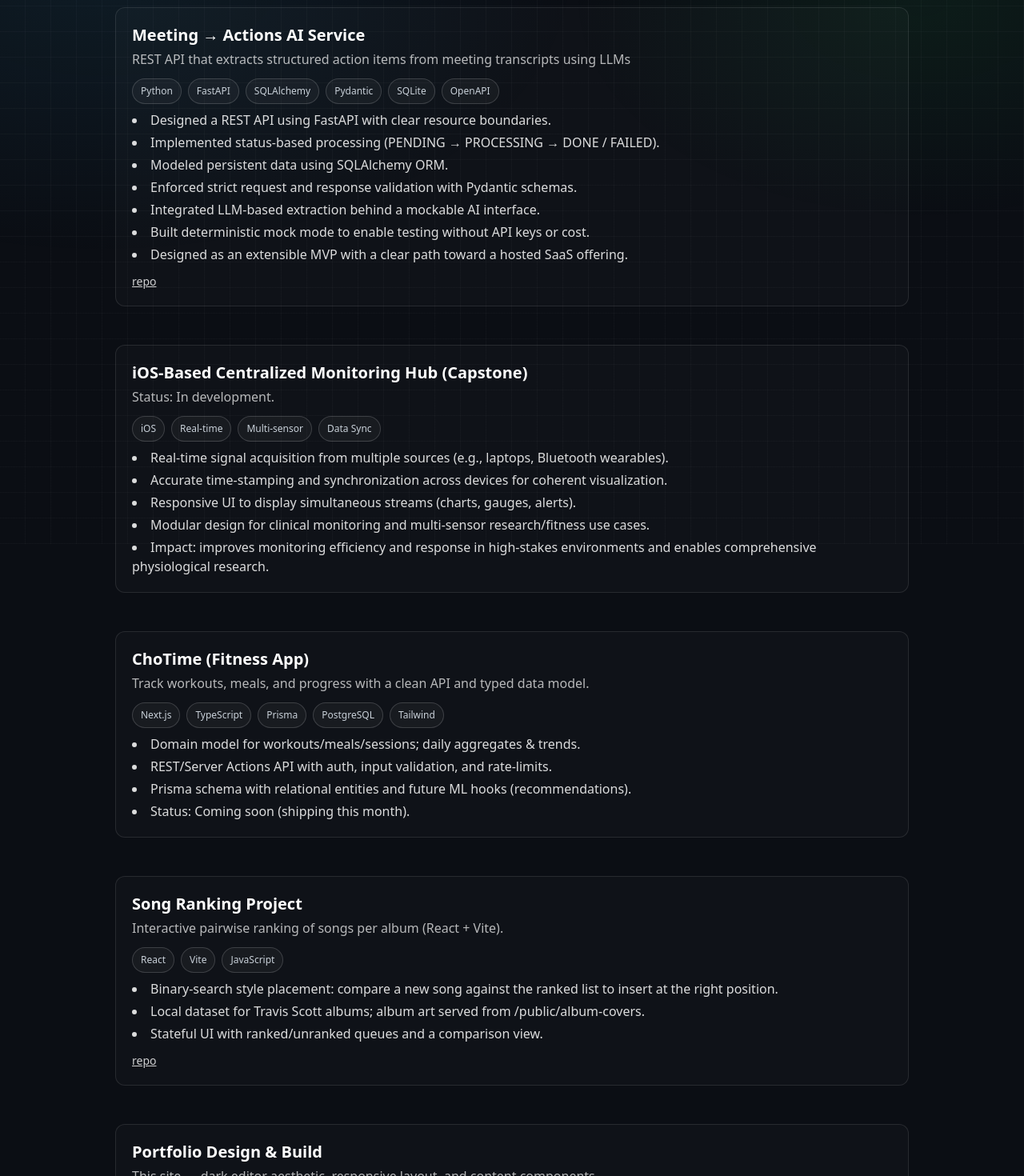
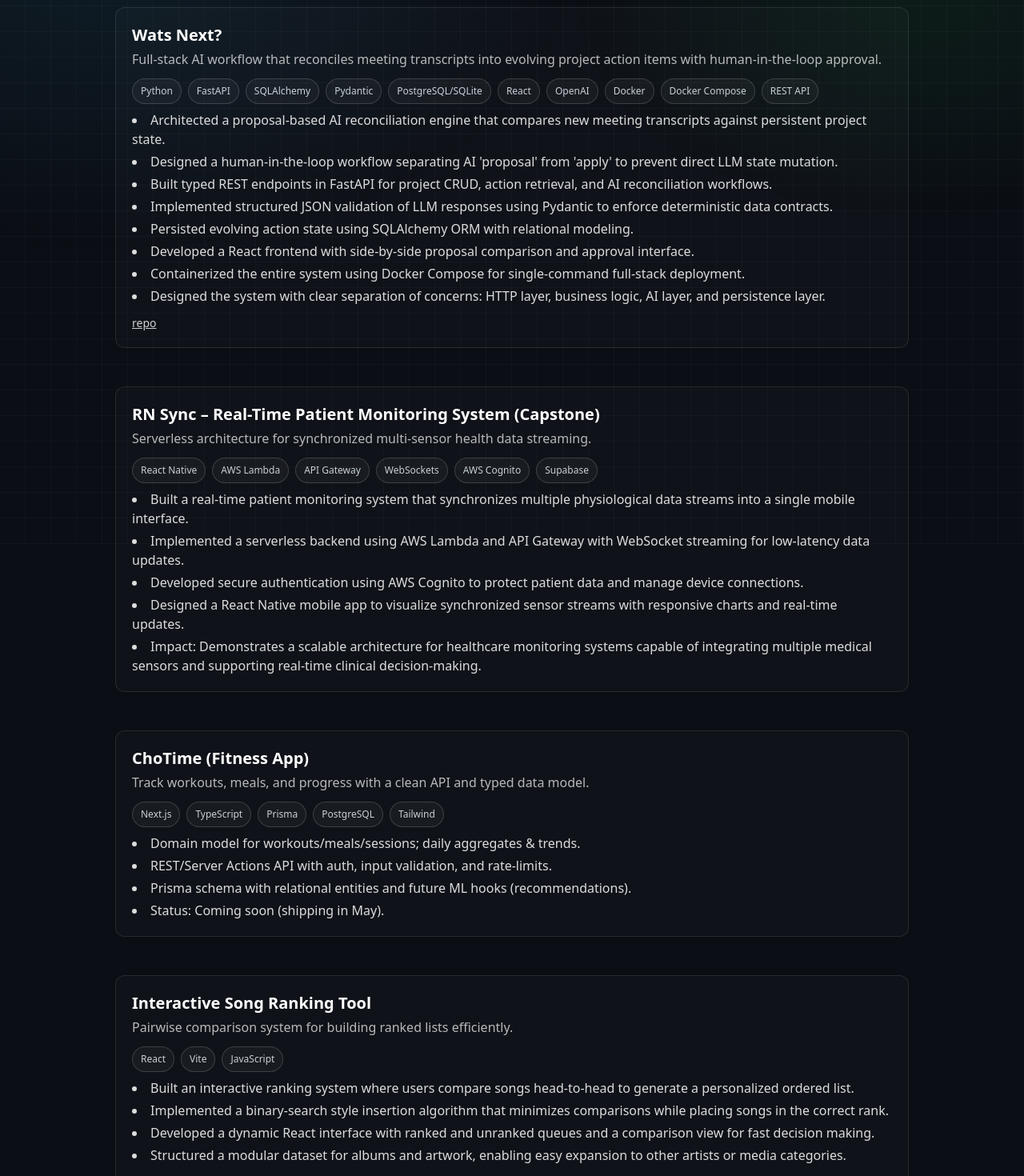
Before and after one commit to khalidtahir/portfolio, a Next.js app: page /projects in a window 1280 px wide. Shown: the part 120-1590 px from the top of the page at 80% size. Built offline with nearby package versions, Linux system fonts and the light colour scheme.

Commit message:
Update portfolio: project statuses, resume, and configuration

```diff
--- /dev/null
+++ b/next.config.js
@@ -0,0 +1,11 @@
+/** @type {import('next').NextConfig} */
+const nextConfig = {
+  typescript: {
+    ignoreBuildErrors: false,
+  },
+  experimental: {
+    typedRoutes: true,
+  },
+}
+
+module.exports = nextConfig
--- a/src/app/background/page.tsx
+++ b/src/app/background/page.tsx
@@ -69,7 +69,7 @@ export default function BackgroundPage() {
       {/* Experience */}
       <Section title="Experience">
         <TimelineCard
-          title="Part-Time Developer"
+          title="Software Developer"
           subtitle="Queen’s University IT Services — Information Security Office"
           date="Sep 2025 – Present"
           description="Leading web development for a new internal Cybersecurity Hub initiative under the Information Security Office."
--- a/src/data/site.ts
+++ b/src/data/site.ts
@@ -23,7 +23,7 @@ export type Project = {
   title: string
   tagline: string
   stack: string[]
-  status: "live" | "in-progress" | "planned"
+  status: "live" | "in-progress" | "planned" | "completed"
   links?: Partial<Record<"live" | "repo" | "demo", string>>
   bullets?: string[]
 }
@@ -69,42 +69,47 @@ export const experiences: Experience[] = [
 
 export const projects: Project[] = [
 {
-    title: "Meeting → Actions AI Service",
+  title: "Wats Next?",
   tagline:
-      "REST API that extracts structured action items from meeting transcripts using LLMs",
+    "Full-stack AI workflow that reconciles meeting transcripts into evolving project action items with human-in-the-loop approval.",
   stack: [
     "Python",
     "FastAPI",
     "SQLAlchemy",
     "Pydantic",
-      "SQLite",
-      "OpenAPI",
+    "PostgreSQL/SQLite",
+    "React",
+    "OpenAI",
+    "Docker",
+    "Docker Compose",
+    "REST API"
   ],
-    status: "in-progress",
+  status: "completed",
   links: {
     repo: "https://github.com/khalidtahir/Meeting-Actions-API",
   },
   bullets: [
-      "Designed a REST API using FastAPI with clear resource boundaries.",
-      "Implemented status-based processing (PENDING → PROCESSING → DONE / FAILED).",
-      "Modeled persistent data using SQLAlchemy ORM.",
-      "Enforced strict request and response validation with Pydantic schemas.",
-      "Integrated LLM-based extraction behind a mockable AI interface.",
-      "Built deterministic mock mode to enable testing without API keys or cost.",
-      "Designed as an extensible MVP with a clear path toward a hosted SaaS offering.",
+    "Architected a proposal-based AI reconciliation engine that compares new meeting transcripts against persistent project state.",
+    "Designed a human-in-the-loop workflow separating AI 'proposal' from 'apply' to prevent direct LLM state mutation.",
+    "Built typed REST endpoints in FastAPI for project CRUD, action retrieval, and AI reconciliation workflows.",
+    "Implemented structured JSON validation of LLM responses using Pydantic to enforce deterministic data contracts.",
+    "Persisted evolving action state using SQLAlchemy ORM with relational modeling.",
+    "Developed a React frontend with side-by-side proposal comparison and approval interface.",
+    "Containerized the entire system using Docker Compose for single-command full-stack deployment.",
+    "Designed the system with clear separation of concerns: HTTP layer, business logic, AI layer, and persistence layer."
   ],
 },
   {
-    title: "iOS-Based Centralized Monitoring Hub (Capstone)",
-    tagline: "Status: In development.",
-    stack: ["iOS", "Real-time", "Multi-sensor", "Data Sync"],
-    status: "in-progress",
+    title: "RN Sync – Real-Time Patient Monitoring System (Capstone)",
+    tagline: "Serverless architecture for synchronized multi-sensor health data streaming.",
+    stack: ["React Native", "AWS Lambda", "API Gateway", "WebSockets", "AWS Cognito", "Supabase"],
+    status: "completed",
     bullets: [
-      "Real-time signal acquisition from multiple sources (e.g., laptops, Bluetooth wearables).",
-      "Accurate time-stamping and synchronization across devices for coherent visualization.",
-      "Responsive UI to display simultaneous streams (charts, gauges, alerts).",
-      "Modular design for clinical monitoring and multi-sensor research/fitness use cases.",
-      "Impact: improves monitoring efficiency and response in high-stakes environments and enables comprehensive physiological research.",
+      "Built a real-time patient monitoring system that synchronizes multiple physiological data streams into a single mobile interface.",
+      "Implemented a serverless backend using AWS Lambda and API Gateway with WebSocket streaming for low-latency data updates.",
+      "Developed secure authentication using AWS Cognito to protect patient data and manage device connections.",
+      "Designed a React Native mobile app to visualize synchronized sensor streams with responsive charts and real-time updates.",
+      "Impact: Demonstrates a scalable architecture for healthcare monitoring systems capable of integrating multiple medical sensors and supporting real-time clinical decision-making.",
     ],
   },
   {
@@ -118,23 +123,23 @@ export const projects: Project[] = [
       "Domain model for workouts/meals/sessions; daily aggregates & trends.",
       "REST/Server Actions API with auth, input validation, and rate-limits.",
       "Prisma schema with relational entities and future ML hooks (recommendations).",
-      "Status: Coming soon (shipping this month).",
+      "Status: Coming soon (shipping in May).",
     ],
   },
 
   {
-    title: "Song Ranking Project",
-    tagline: "Interactive pairwise ranking of songs per album (React + Vite).",
+    title: "Interactive Song Ranking Tool",
+    tagline: "Pairwise comparison system for building ranked lists efficiently.",
     stack: ["React", "Vite", "JavaScript"],
-    status: "in-progress",
+    status: "completed",
     links: {
       repo: "https://github.com/khalidtahir/rankingProject",
-      // add live link here if i decide to deploy it
     },
     bullets: [
-      "Binary-search style placement: compare a new song against the ranked list to insert at the right position.",
-      "Local dataset for Travis Scott albums; album art served from /public/album-covers.",
-      "Stateful UI with ranked/unranked queues and a comparison view.",
+      "Built an interactive ranking system where users compare songs head-to-head to generate a personalized ordered list.",
+      "Implemented a binary-search style insertion algorithm that minimizes comparisons while placing songs in the correct rank.",
+      "Developed a dynamic React interface with ranked and unranked queues and a comparison view for fast decision making.",
+      "Structured a modular dataset for albums and artwork, enabling easy expansion to other artists or media categories.",
     ],
   },
   {
```
Also changed, not shown: 1 other file (tests, documents, lock files or other folders). Lines whose indentation alone changed are shown as unchanged.
